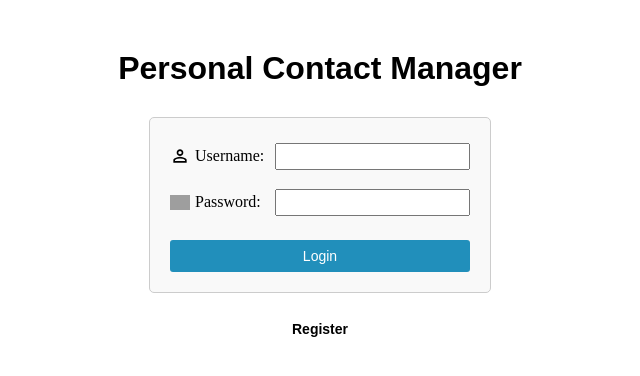
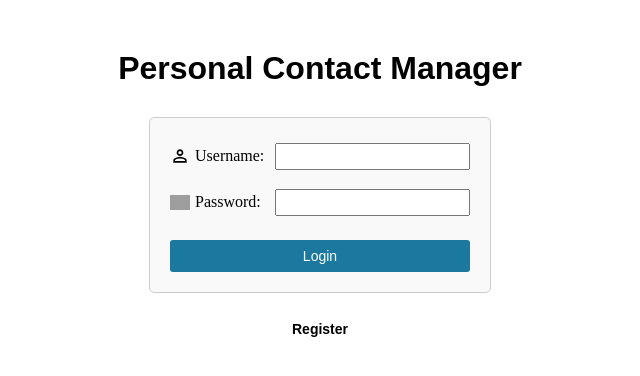
Before and after one commit to jarielys-cg/cop4331-small-project-20, a PHP site: page /html/index.html in a window 1280 px wide, with the pointer over the restyled element. Shown: the top 376 px of the page, without its empty margins (320-960 px from the left). Run offline with PHP 8.4, Linux system fonts and the light colour scheme; grey boxes are pictures that could not be loaded.

Commit message:
Add Login/Register button hover color

```diff
--- a/css/index.css
+++ b/css/index.css
@@ -58,6 +58,10 @@ body h1{
     margin-top: 10px;
 }
 
+.login-button:hover {
+    background-color: #1b789e;
+}
+
 .register-box {
     display: flex;
     margin-top: 20px;
--- a/css/signup.css
+++ b/css/signup.css
@@ -52,6 +52,10 @@ body h1{
     margin-top: 10px;
 }
 
+.register-button:hover {
+    background-color: #1b789e;
+}
+
 .backtologin-box {
     display: flex;
     margin-top: 20px;
```
